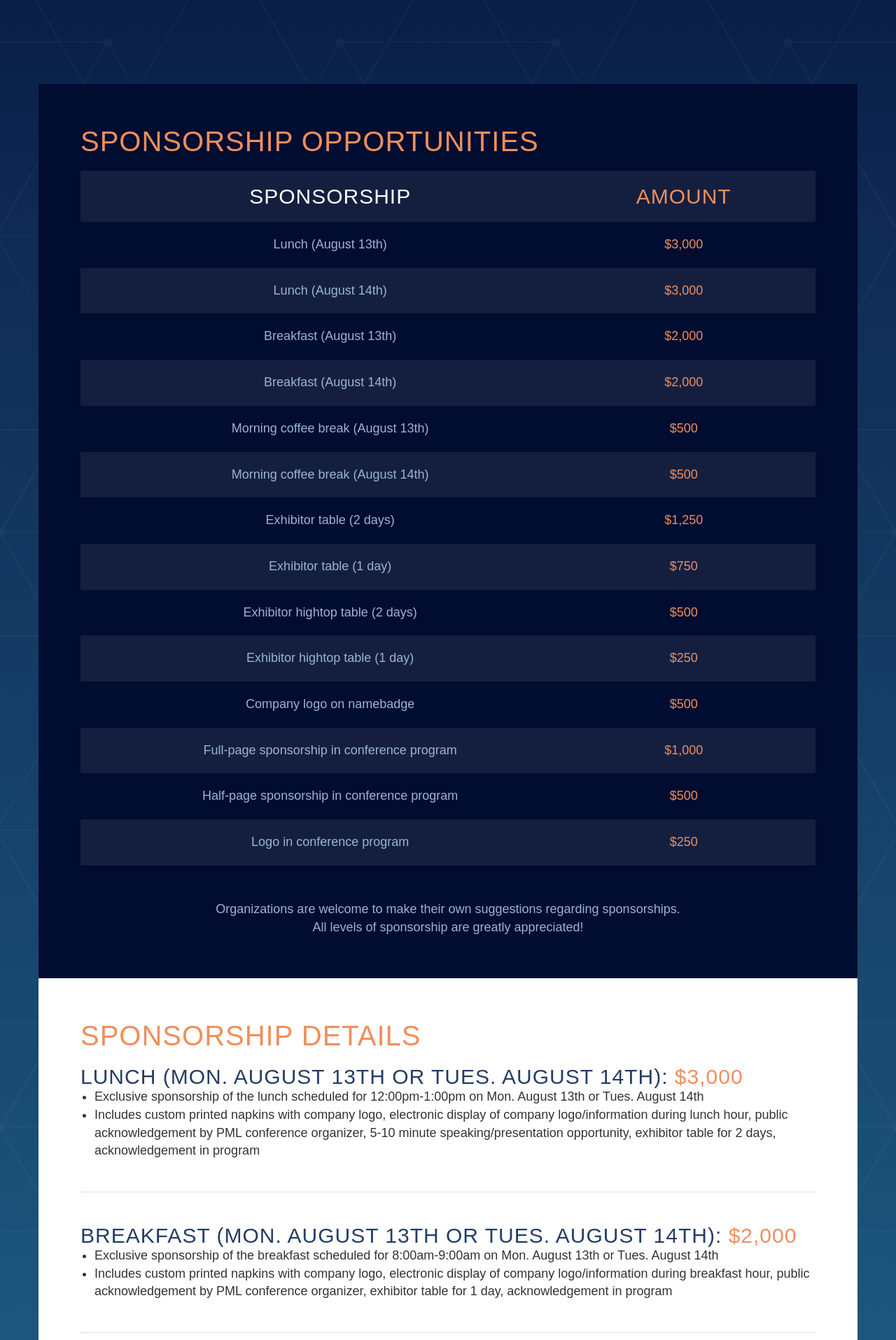
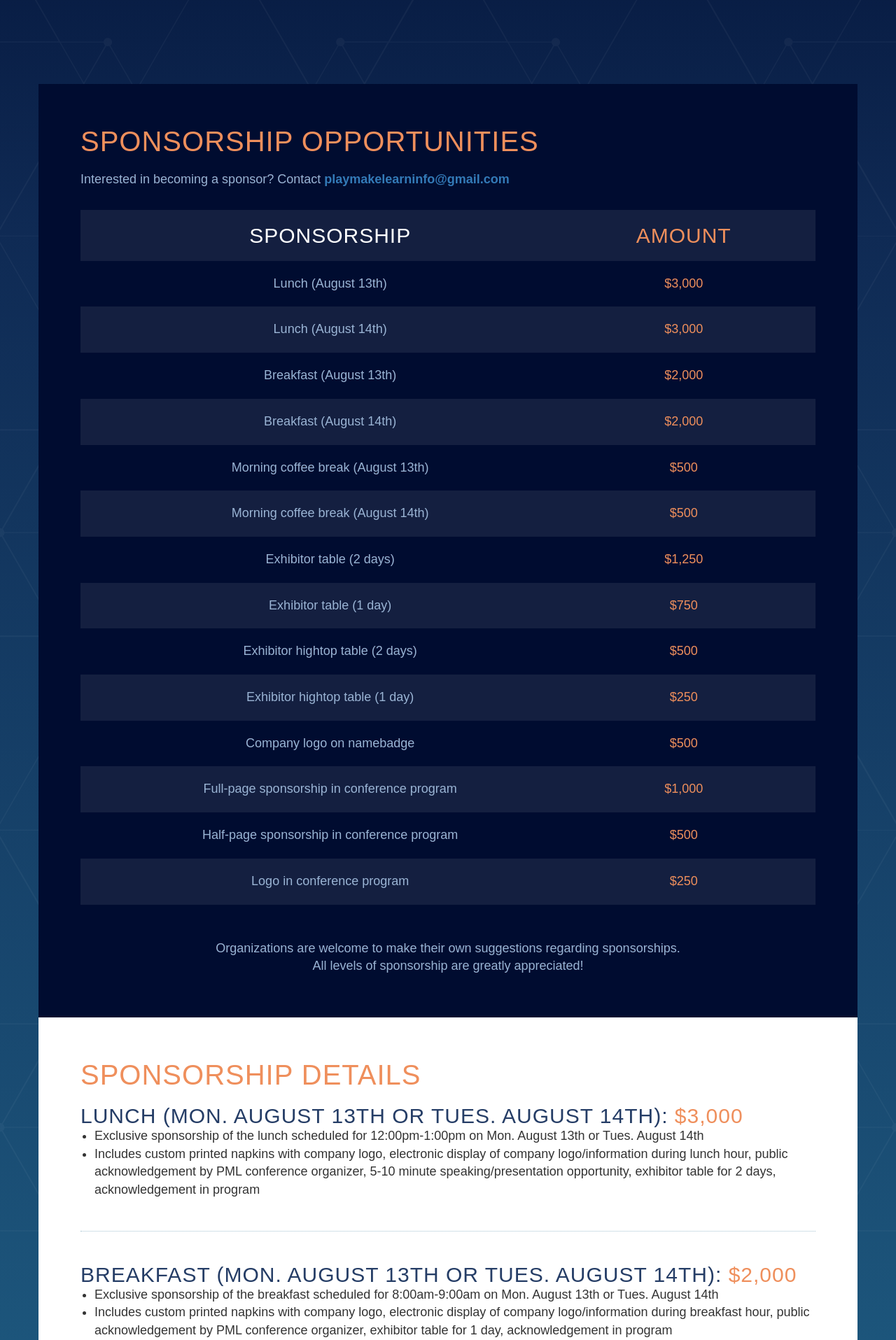
Before and after one commit to jsruesch/pmlcon, a PHP site: page /sponsorship.php in a window 1280 px wide. Shown: the part 513-2428 px from the top of the page at 70% size. Run offline with PHP 8.4, Linux system fonts and the light colour scheme; some libraries are stand-ins or nearby versions.

Commit message:
add email to sponsorship page

```diff
--- a/sponsorship.php
+++ b/sponsorship.php
@@ -32,6 +32,9 @@
         <div class="col-sm-12 bg-ddblue pad60">
           <div class="row mar20-bot">
             <h2 class="text-orange">Sponsorship Opportunities</h2>
+          </div>
+          <div class="row mar30-bot">
+            <p class="text-lblue">Interested in becoming a sponsor? Contact <a href="mailto:playmakelearninfo@gmail.com" target="_blank">playmakelearninfo@gmail.com</a></p>
           </div>
           <!-- Row -->
           <div class="row bg-owhite pad20">
```
